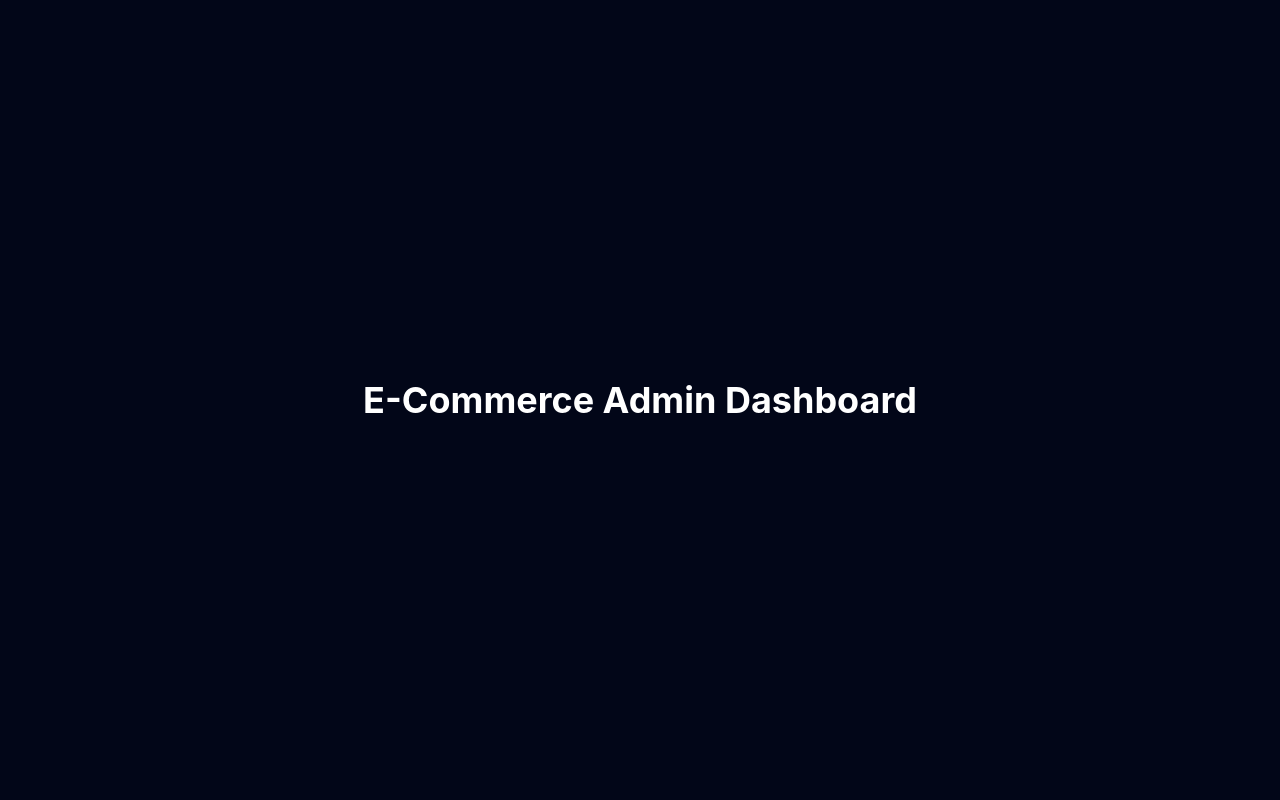
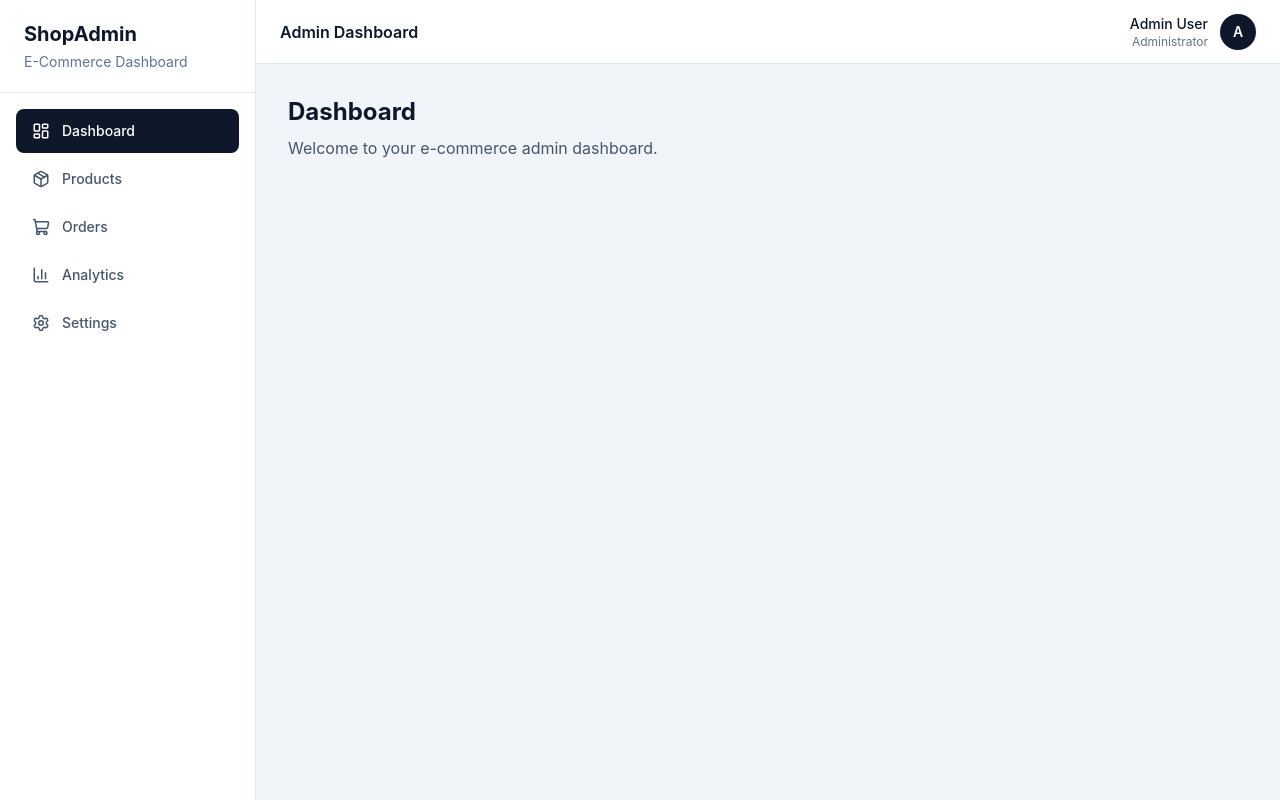
Before and after one commit to MiMi-Tech19/ecommerce-admin-dashboard, a React (Vite) app: page / in a window 1280 px wide. Built offline with nearby package versions, Linux system fonts and the light colour scheme.

Commit message:
feat: add application shell and routing

```diff
--- a/src/App.tsx
+++ b/src/App.tsx
@@ -1,11 +1,8 @@
+import { RouterProvider } from 'react-router-dom';
+import { router } from './routes';
+
 function App() {
-  return (
-    <main className="flex min-h-screen items-center justify-center bg-slate-950">
-      <h1 className="text-4xl font-bold text-white">
-        E-Commerce Admin Dashboard
-      </h1>
-    </main>
-  )
+  return <RouterProvider router={router} />;
 }
 
-export default App
+export default App;
--- /dev/null
+++ b/src/layouts/AppLayout.tsx
@@ -0,0 +1,116 @@
+import { Link, Outlet, useLocation } from 'react-router-dom';
+import {
+  BarChart3,
+  LayoutDashboard,
+  Package,
+  Settings,
+  ShoppingCart,
+} from 'lucide-react';
+
+interface NavigationItem {
+  label: string;
+  path: string;
+  icon: typeof LayoutDashboard;
+}
+
+const navigationItems: NavigationItem[] = [
+  {
+    label: 'Dashboard',
+    path: '/',
+    icon: LayoutDashboard,
+  },
+  {
+    label: 'Products',
+    path: '/products',
+    icon: Package,
+  },
+  {
+    label: 'Orders',
+    path: '/orders',
+    icon: ShoppingCart,
+  },
+  {
+    label: 'Analytics',
+    path: '/analytics',
+    icon: BarChart3,
+  },
+  {
+    label: 'Settings',
+    path: '/settings',
+    icon: Settings,
+  },
+];
+
+export function AppLayout() {
+  const location = useLocation();
+
+  return (
+    <div className="flex min-h-screen bg-slate-100">
+      <aside className="hidden w-64 shrink-0 border-r border-slate-200 bg-white md:block">
+        <div className="border-b border-slate-200 px-6 py-5">
+          <h1 className="text-xl font-bold text-slate-900">
+            ShopAdmin
+          </h1>
+
+          <p className="mt-1 text-sm text-slate-500">
+            E-Commerce Dashboard
+          </p>
+        </div>
+
+        <nav className="p-4">
+          <ul className="space-y-1">
+            {navigationItems.map((item) => {
+              const Icon = item.icon;
+              const isActive = location.pathname === item.path;
+
+              return (
+                <li key={item.path}>
+                  <Link
+                    to={item.path}
+                    className={`flex items-center gap-3 rounded-lg px-4 py-3 text-sm font-medium transition ${
+                      isActive
+                        ? 'bg-slate-900 text-white'
+                        : 'text-slate-600 hover:bg-slate-100 hover:text-slate-900'
+                    }`}
+                  >
+                    <Icon size={18} />
+                    {item.label}
+                  </Link>
+                </li>
+              );
+            })}
+          </ul>
+        </nav>
+      </aside>
+
+      <div className="flex min-w-0 flex-1 flex-col">
+        <header className="flex h-16 items-center justify-between border-b border-slate-200 bg-white px-4 sm:px-6">
+          <div>
+            <h2 className="font-semibold text-slate-900">
+              Admin Dashboard
+            </h2>
+          </div>
+
+          <div className="flex items-center gap-3">
+            <div className="hidden text-right sm:block">
+              <p className="text-sm font-medium text-slate-900">
+                Admin User
+              </p>
+              <p className="text-xs text-slate-500">
+                Administrator
+              </p>
+            </div>
+
+            <div className="flex h-9 w-9 items-center justify-center rounded-full bg-slate-900 text-sm font-semibold text-white">
+              A
+            </div>
+          </div>
+        </header>
+
+        <main className="flex-1 p-4 sm:p-6 lg:p-8">
+          <Outlet />
+        </main>
+      </div>
+    </div>
+  );
+}
--- /dev/null
+++ b/src/pages/AnalyticsPage.tsx
@@ -0,0 +1,13 @@
+export function AnalyticsPage() {
+  return (
+    <section>
+      <h1 className="text-2xl font-bold text-slate-900">
+        Analytics
+      </h1>
+
+      <p className="mt-2 text-slate-600">
+        View sales and business analytics.
+      </p>
+    </section>
+  );
+}
--- /dev/null
+++ b/src/pages/DashboardPage.tsx
@@ -0,0 +1,13 @@
+export function DashboardPage() {
+  return (
+    <section>
+      <h1 className="text-2xl font-bold text-slate-900">
+        Dashboard
+      </h1>
+
+      <p className="mt-2 text-slate-600">
+        Welcome to your e-commerce admin dashboard.
+      </p>
+    </section>
+  );
+}
--- /dev/null
+++ b/src/pages/NotFoundPage.tsx
@@ -0,0 +1,22 @@
+import { Link } from 'react-router-dom';
+
+export function NotFoundPage() {
+  return (
+    <section className="flex min-h-[60vh] flex-col items-center justify-center">
+      <h1 className="text-4xl font-bold text-slate-900">
+        404
+      </h1>
+
+      <p className="mt-2 text-slate-600">
+        The page you're looking for doesn't exist.
+      </p>
+
+      <Link
+        to="/"
+        className="mt-6 rounded-lg bg-slate-900 px-4 py-2 text-white hover:bg-slate-700"
+      >
+        Back to Dashboard
+      </Link>
+    </section>
+  );
+}
--- /dev/null
+++ b/src/pages/OrdersPage.tsx
@@ -0,0 +1,13 @@
+export function OrdersPage() {
+  return (
+    <section>
+      <h1 className="text-2xl font-bold text-slate-900">
+        Orders
+      </h1>
+
+      <p className="mt-2 text-slate-600">
+        Manage customer orders and order statuses.
+      </p>
+    </section>
+  );
+}
--- /dev/null
+++ b/src/pages/ProductsPage.tsx
@@ -0,0 +1,13 @@
+export function ProductsPage() {
+  return (
+    <section>
+      <h1 className="text-2xl font-bold text-slate-900">
+        Products
+      </h1>
+
+      <p className="mt-2 text-slate-600">
+        Manage your product inventory here.
+      </p>
+    </section>
+  );
+}
--- /dev/null
+++ b/src/pages/SettingsPage.tsx
@@ -0,0 +1,13 @@
+export function SettingsPage() {
+  return (
+    <section>
+      <h1 className="text-2xl font-bold text-slate-900">
+        Settings
+      </h1>
+
+      <p className="mt-2 text-slate-600">
+        Manage application settings.
+      </p>
+    </section>
+  );
+}
--- /dev/null
+++ b/src/routes/index.tsx
@@ -0,0 +1,42 @@
+import { createBrowserRouter } from 'react-router-dom';
+import { AppLayout } from '../layouts/AppLayout';
+import { AnalyticsPage } from '../pages/AnalyticsPage';
+import { DashboardPage } from '../pages/DashboardPage';
+import { NotFoundPage } from '../pages/NotFoundPage';
+import { OrdersPage } from '../pages/OrdersPage';
+import { ProductsPage } from '../pages/ProductsPage';
+import { SettingsPage } from '../pages/SettingsPage';
+
+export const router = createBrowserRouter([
+  {
+    path: '/',
+    element: <AppLayout />,
+    errorElement: <NotFoundPage />,
+    children: [
+      {
+        index: true,
+        element: <DashboardPage />,
+      },
+      {
+        path: 'products',
+        element: <ProductsPage />,
+      },
+      {
+        path: 'orders',
+        element: <OrdersPage />,
+      },
+      {
+        path: 'analytics',
+        element: <AnalyticsPage />,
+      },
+      {
+        path: 'settings',
+        element: <SettingsPage />,
+      },
+    ],
+  },
+  {
+    path: '*',
+    element: <NotFoundPage />,
+  },
+]);
```
